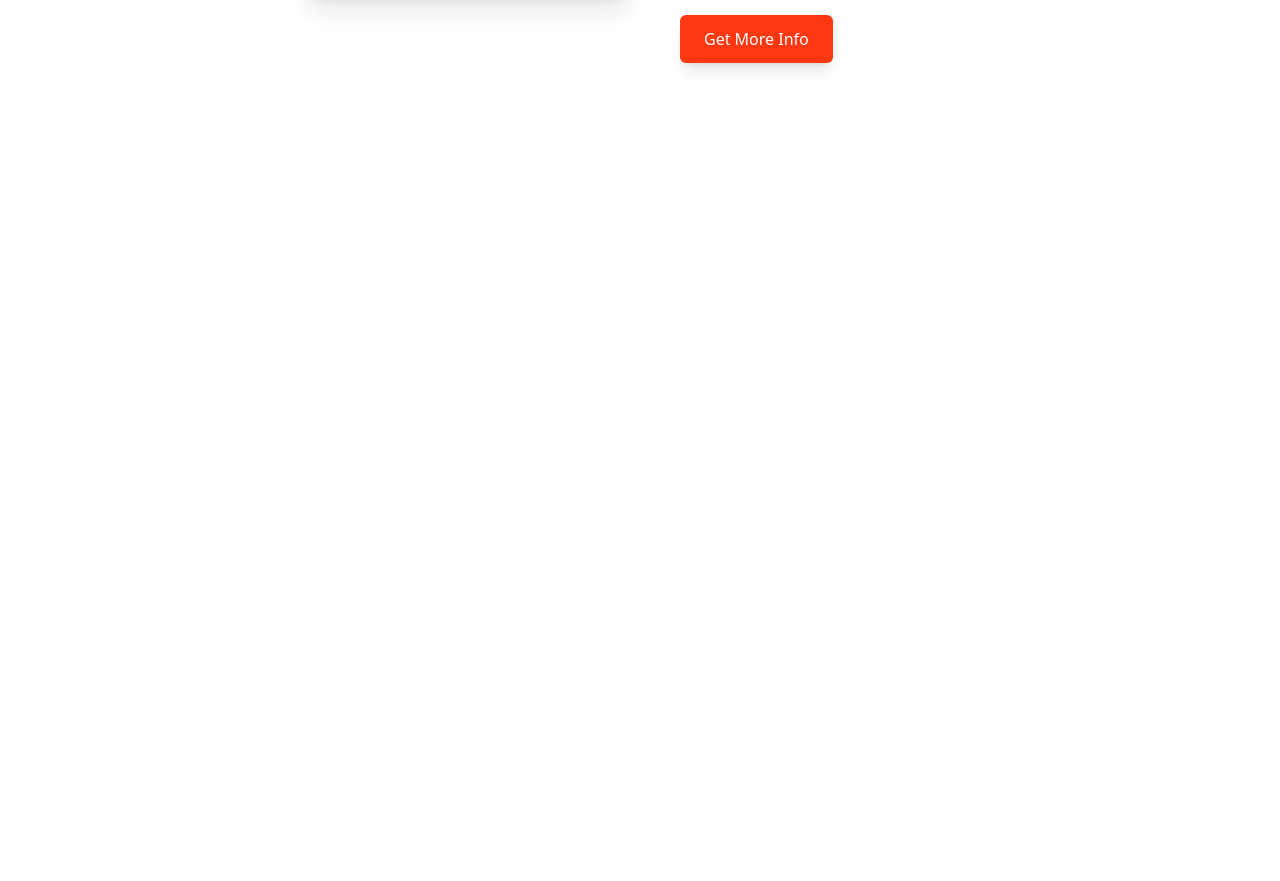
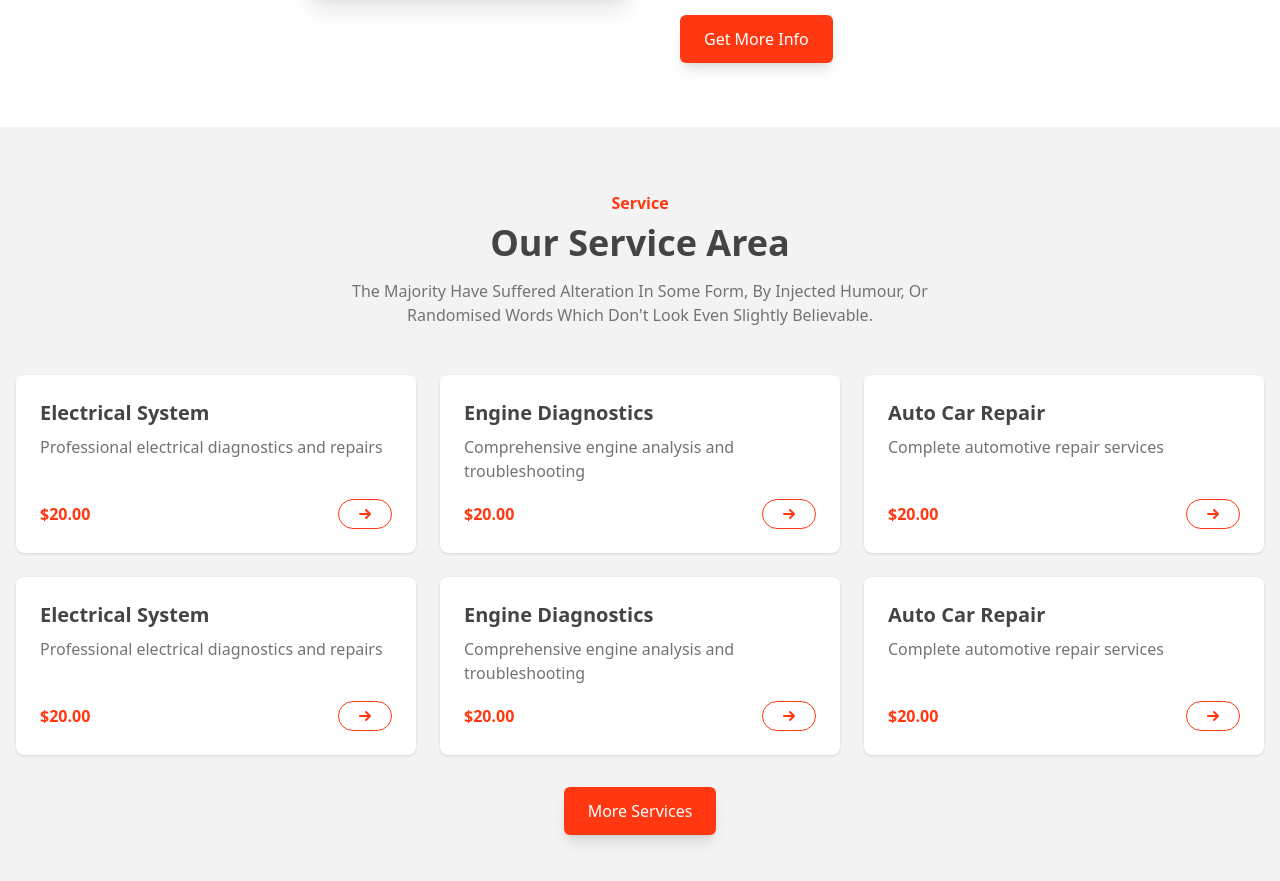
Before and after one commit to parvej-shah/car-doctor, a Next.js app in the folder car-doctor/: page / in a window 1280 px wide. Shown: the part 1080-1961 px from the top of the page. Before the commit the page ends 1207 px from the top, so only its background shows below. Built offline with nearby package versions, Linux system fonts and the light colour scheme.

Commit message:
Add ServicesSection component with layout and content; update AboutUs button gradient

```diff
--- a/car-doctor/src/app/_components/AboutUs.jsx
+++ b/car-doctor/src/app/_components/AboutUs.jsx
@@ -42,7 +42,7 @@ const AboutUs = () => {
           The Majority Have Suffered Alteration In Some Form, By Injected Humour, Or
           Randomised Words Which Don’t Look Even Slightly Believable.
         </p>
-        <button className="bg-[var(--color-primary-bg)] hover:bg-[var(--gradient-button-hover)] text-[var(--color-white)] py-3 px-6 rounded-md font-medium shadow-lg transition-all duration-300">
+        <button className="bg-[var(--color-primary-bg)] hover:bg-gradient-to-bl from-primary-bg to-orange-300 text-[var(--color-white)] py-3 px-6 rounded-md font-medium shadow-lg transition-all duration-300">
           Get More Info
         </button>
       </div>
--- /dev/null
+++ b/car-doctor/src/app/_components/ServicesSection.jsx
@@ -0,0 +1,89 @@
+import React from "react";
+
+const ServicesSection = () => {
+  const services = [
+    {
+      title: "Electrical System",
+      description: "Professional electrical diagnostics and repairs",
+      price: "$20.00",
+    },
+    {
+      title: "Engine Diagnostics",
+      description: "Comprehensive engine analysis and troubleshooting",
+      price: "$20.00",
+    },
+    {
+      title: "Auto Car Repair",
+      description: "Complete automotive repair services",
+      price: "$20.00",
+    },
+  ];
+
+  return (
+    <section className="py-16 bg-[var(--color-secondary-bg)]">
+      <div className="container mx-auto px-4">
+        {/* Section Header */}
+        <div className="text-center mb-12">
+          <h5 className="text-[var(--color-primary-bg)] font-bold mb-2">
+            Service
+          </h5>
+          <h2 className="text-3xl md:text-4xl font-bold text-[var(--color-primary-text)] mb-4">
+            Our Service Area
+          </h2>
+          <p className="text-[var(--color-secondary-text)] max-w-2xl mx-auto">
+            The Majority Have Suffered Alteration In Some Form, By Injected
+            Humour, Or Randomised Words Which Don't Look Even Slightly
+            Believable.
+          </p>
+        </div>
+
+        {/* Services Grid */}
+        <div className="grid grid-cols-1 md:grid-cols-2 lg:grid-cols-3 gap-6 mb-8">
+          {[...services, ...services].map((service, index) => (
+            <div
+              key={index}
+              className="bg-white p-6 rounded-lg shadow-sm hover:shadow-md transition-shadow duration-300"
+            >
+              <div className="flex flex-col h-full">
+                <h3 className="text-xl font-bold text-[var(--color-primary-text)] mb-2">
+                  {service.title}
+                </h3>
+                <p className="text-[var(--color-secondary-text)] mb-4 flex-grow">
+                  {service.description}
+                </p>
+                <div className="flex justify-between items-center">
+                  <span className="text-[var(--color-primary-bg)] font-bold">
+                    {service.price}
+                  </span>
+                  <button className="text-[var(--color-primary-bg)] hover:text-[var(--color-white)] hover:bg-[var(--color-primary-bg)] px-4 py-1 rounded-full border border-[var(--color-primary-bg)] transition-colors duration-300">
+                    <svg
+                      xmlns="http://www.w3.org/2000/svg"
+                      className="h-5 w-5"
+                      viewBox="0 0 20 20"
+                      fill="currentColor"
+                    >
+                      <path
+                        fillRule="evenodd"
+                        d="M10.293 5.293a1 1 0 011.414 0l4 4a1 1 0 010 1.414l-4 4a1 1 0 01-1.414-1.414L12.586 11H5a1 1 0 110-2h7.586l-2.293-2.293a1 1 0 010-1.414z"
+                        clipRule="evenodd"
+                      />
+                    </svg>
+                  </button>
+                </div>
+              </div>
+            </div>
+          ))}
+        </div>
+
+        {/* More Services Button */}
+        <div className="text-center">
+        <button className="bg-[var(--color-primary-bg)] hover:bg-gradient-to-bl from-primary-bg to-orange-300 text-[var(--color-white)] py-3 px-6 rounded-md font-medium shadow-lg transition-all duration-300">
+          More Services
+        </button>
+        </div>
+      </div>
+    </section>
+  );
+};
+
+export default ServicesSection;
--- a/car-doctor/src/app/globals.css
+++ b/car-doctor/src/app/globals.css
@@ -42,7 +42,7 @@
   /* 👉 Use for: section dividers, footers, subtle backgrounds */
 
   /* --- Button Hover Background Gradient --- */
-  --gradient-button-hover: linear-gradient(
+  --color-button-hover: linear-gradient(
     135deg,
     #10b981,
     #FF3811
--- a/car-doctor/src/app/page.js
+++ b/car-doctor/src/app/page.js
@@ -1,12 +1,14 @@
 import Image from "next/image";
 import HeroSection from "./_components/HeroSection";
 import AboutUs from "./_components/AboutUs";
+import ServicesSection from "./_components/ServicesSection";
 
 export default function Home() {
   return (
    <div>
     <HeroSection />
     <AboutUs/>
+    <ServicesSection/>
    </div>
   );
 }
```
